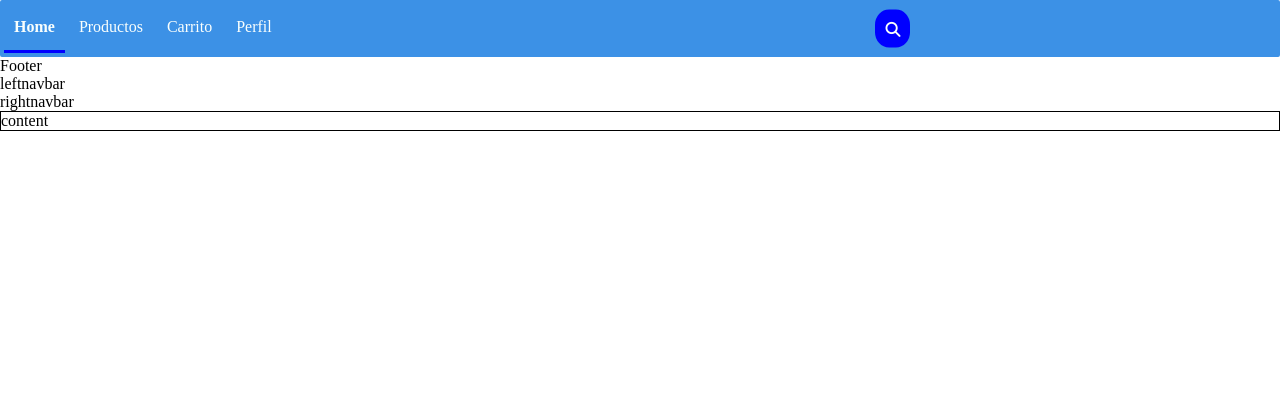
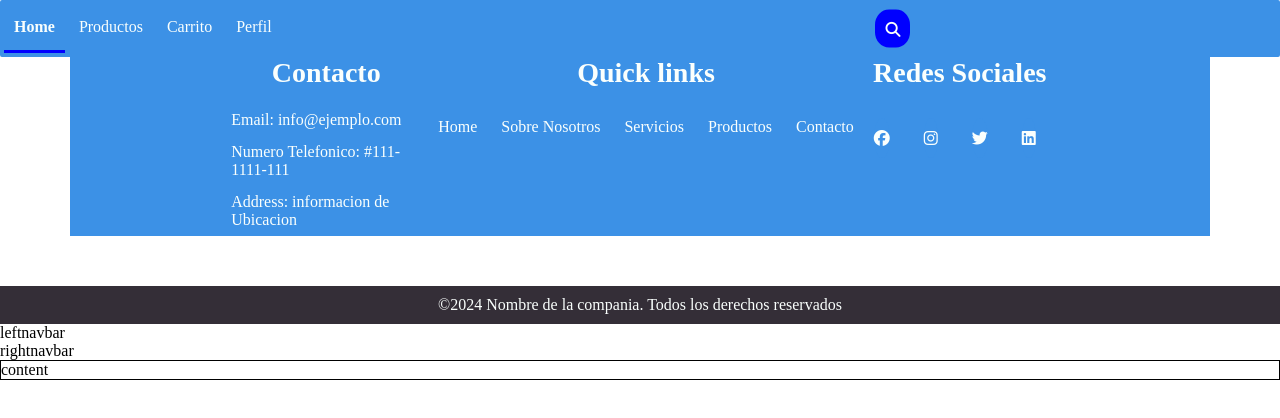
Before and after one commit to spiruto/grupo-3_ingenieria_1, a website with bundled scripts: page src/public/index.html in a window 1280 px wide. Built offline with nearby package versions, Linux system fonts and the light colour scheme.

Commit message:
footer content commit

```diff
--- a/src/public/assets/css/main.css
+++ b/src/public/assets/css/main.css
@@ -7,13 +7,14 @@
   --color-secondary: #fafffdff;
   --color-message: #fa824cff;
 }
+
 * {
   margin: 0;
   padding: 0;
   box-sizing: content-box;
 }
 
-#content{
+#content {
   border: 1px solid black;
 }
 
@@ -98,7 +99,7 @@
 
 .button i {
   font-size: 15px;
-  color:var(--color-secondary);
+  color: var(--color-secondary);
   line-height: 30px;
   transition: all .7s ease;
 }
@@ -112,5 +113,76 @@
 }
 
 .button:hover {
-  background: darkblue ;
+  background: darkblue;
 }
+
+.containerFooter {
+  margin: auto;
+  padding: 0;
+  background-color: var(--color-info);
+  width: 1140px;
+  display: flex;
+  justify-content: center;
+}
+
+.footer {
+  width: 33.3;
+}
+
+.Titulos {
+  font-size: 28px;
+  margin-bottom: 15px;
+  text-align: center;
+  color: var(--color-secondary);
+}
+
+.footer-content p {
+  color: var(--color-secondary);
+  width: 190px;
+  margin: auto;
+  padding: 7px;
+}
+
+.footer-content ul {
+  list-style-type: none;
+  margin: 0;
+  padding: 0;
+}
+
+.footer-content li {
+  display: inline-block;
+
+}
+
+.footer-content li a {
+  display: block;
+  color: var(--color-secondary);
+  text-align: center;
+  padding: 14px 10px;
+  text-decoration: none;
+}
+.Bottom {
+background: var(--color-primary);
+text-align: center;
+padding:10px 0;
+margin-top: 50px; ;
+color: var(--color-secondary);
+
+}
+.footer-content a:hover,
+.footer-content  a.active {
+  border-bottom: 3px solid blue;
+  font-weight: bold;
+
+
+}
+
+.footer-content .fab {
+  display: inline-block;
+  border-radius: 50%;
+  margin-right: 10px;
+  background-color: var(--color-info);
+  text-align: center;
+  line-height: 40px;
+  transition: background-color 0.3s ease;
+}
--- a/src/public/components/footer.html
+++ b/src/public/components/footer.html
@@ -1 +1,37 @@
-<footer> Footer</footer>
+<footer>
+    <div class="containerFooter">
+        <div class="footer-content">
+            <h3 class="Titulos">Contacto</h3>
+            <p>Email: info@ejemplo.com</p>
+            <p>Numero Telefonico: #111-1111-111</p>
+            <p>Address: informacion de Ubicacion</p>
+        </div>
+
+
+        <div class="footer-content">
+
+            <h3 class="Titulos">Quick links</h3>
+            <ul>
+                <li><a href="">Home</a></li>
+                <li><a href="">Sobre Nosotros</a></li>
+                <li><a href="">Servicios</a></li>
+                <li><a href="">Productos</a></li>
+                <li><a href="">Contacto</a></li>
+
+            </ul>
+        </div>
+<div class="footer-content">
+    <h3 class="Titulos">Redes Sociales</h3>
+<li><a href=""><i class="fab fa-facebook"></i></a></li>
+<li><a href=""><i class="fab fa-instagram"></i></a></li>
+<li><a href=""><i class="fab fa-twitter"></i></a></li>
+<li><a href=""><i class="fab fa-linkedin"></i></a></li>
+
+</div>
+
+
+</div>
+<div class="Bottom">
+    <p>&copy;2024 Nombre de la compania. Todos los derechos reservados </p>
+</div>
+</footer>
```
